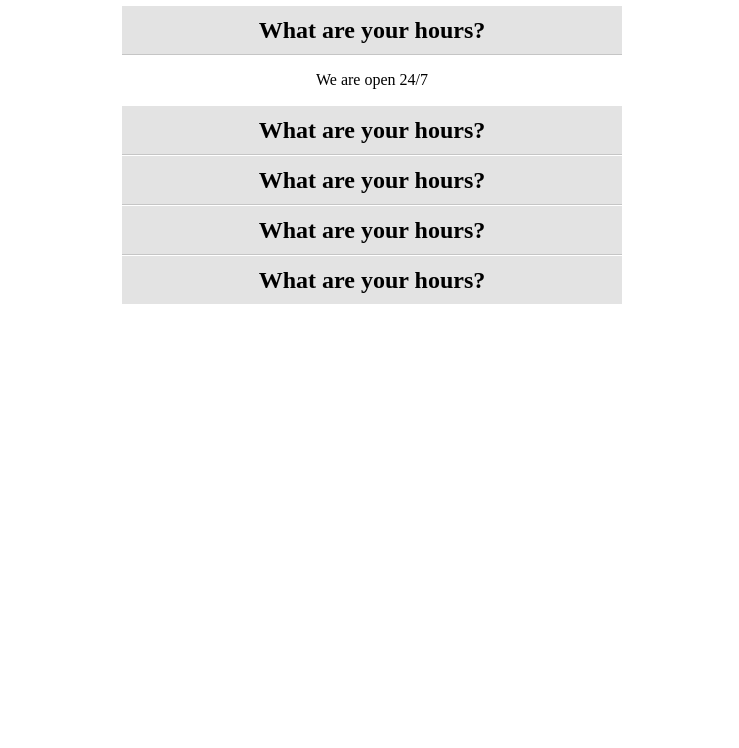
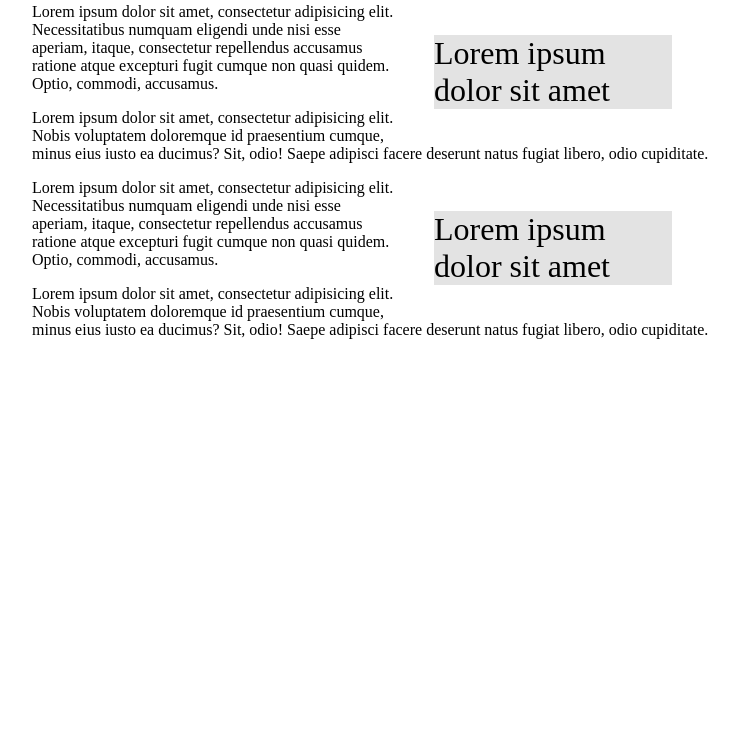
Before and after one commit to ed42311/HighTech, a plain HTML site: page index.html in a window 1280 px wide. Shown: the part 52-800 px from the top of the page, without its empty margins (268-1007 px from the left). Drawn offline with nearby package versions, Linux system fonts and the light colour scheme.

Commit message:
added in new lessons

```diff
--- a/app.js
+++ /dev/null
@@ -1,11 +0,0 @@
-(function() {
-  $('dd').filter(':nth-child(n+4)').addClass('hide');
-
-  $('dl').on('mouseenter', function() {
-    $(this)
-      .next()
-        .slideDown(200)
-          .siblings('dd')
-            .slideUp(200);
-  })
-})();
--- a/index.html
+++ b/index.html
@@ -2,43 +2,35 @@
 <html>
 <head>
   <meta charset=utf-8>
-  <title>jQuery Night and Day</title>
-  <intercept-url pattern="http://blackfootcarvings.com/favicon.ico" access="ROLE_ANONYMOUS" />
-  <link rel="shortcut icon" href="http://blackfootcarvings.com/favicon.ico" type="image/x-icon">
-  <link rel="icon" href="http://blackfootcarvings.com/favicon.ico" type="image/x-icon">
+  <title>Appending Content</title>
   <link rel="stylesheet" type="text/css" href="main.css">
 </head>
 <body>
-<h1>My Website!</h1>
-<dl>
-  <dt> What are your hours? </dt>
-  <dd> We are open 24/7 </dd>
-  <dt> What are your hours? </dt>
-  <dd> We are open 24/7 </dd>
-  <dt> What are your hours? </dt>
-  <dd> We are open 24/7 </dd>
-  <dt> What are your hours? </dt>
-  <dd> We are open 24/7 </dd>
-  <dt> What are your hours? </dt>
-  <dd> We are open 24/7 </dd>
-</dl>
+<article>
+  <h1> Post </h1>
+  <p><span class="co">Lorem ipsum dolor sit amet</span>, consectetur adipisicing elit. Necessitatibus numquam eligendi unde nisi esse aperiam, itaque, consectetur repellendus accusamus ratione atque excepturi fugit cumque non quasi quidem. Optio, commodi, accusamus.
+  </p>
+  <p> Lorem ipsum dolor sit amet, consectetur adipisicing elit. Nobis voluptatem doloremque id praesentium cumque, minus eius iusto ea ducimus? Sit, odio! Saepe adipisci facere deserunt natus fugiat libero, odio cupiditate.
+  </p>
+  <p><span class="co">Lorem ipsum dolor sit amet</span>, consectetur adipisicing elit. Necessitatibus numquam eligendi unde nisi esse aperiam, itaque, consectetur repellendus accusamus ratione atque excepturi fugit cumque non quasi quidem. Optio, commodi, accusamus.
+  </p>
+  <p> Lorem ipsum dolor sit amet, consectetur adipisicing elit. Nobis voluptatem doloremque id praesentium cumque, minus eius iusto ea ducimus? Sit, odio! Saepe adipisci facere deserunt natus fugiat libero, odio cupiditate.
+  </p>
+</article>
+
+
 
 <script src="https://ajax.googleapis.com/ajax/libs/jquery/3.0.0/jquery.min.js"></script>
+
 <script>
 (function() {
-  var link = $('link');
-  $('button').on('click', function() {
-    var $this = $(this),
-        stylesheet = $this.data('file');
-
-    link.attr('href', stylesheet + '.css');
-
-    $this
-        .siblings('button')
-        .removeAttr('disabled')
-        .end()
-        .attr('disabled','disabled');
-  });
+  var co = $('article').find('span.co').each(function() {
+    var $this = $(this);
+    $('<blockquote></blockquote', {
+      class: 'co',
+      text: $this.text()
+    }).prependTo( $this.closest ('p') );
+    });
 })();
 
 </script>
--- a/main.css
+++ b/main.css
@@ -1,30 +1,11 @@
-body {
-    width: 500px;
-    text-align: center;
-    margin: auto;
+article {
+  width: 680px;
+  margin: auto;
 }
-dl {
-
+blockquote.co {
+  float: right;
+  background: #e3e3e3;
+  font-size: 2em;
+  width: 35%;
+  align-text: center;
 }
-dt {
-  cursor: pointer;
-  font-weight: bold;
-  font-size: 1.5em;
-  line-height: 2em;
-  background: #E3E3E3;
-  border-bottom: 1px solid #C5C5C5;
-  border-top: 1px solid white;
-}
-dd {
-  margin: 0;
-  padding: 1em 0;
-}
-dt:first-child {
-  border-top: none;
-}
-dt:nth-last-child(2) {
-  border-bottom: none;
-}
-.hide {
-  display:none;
-}
```
